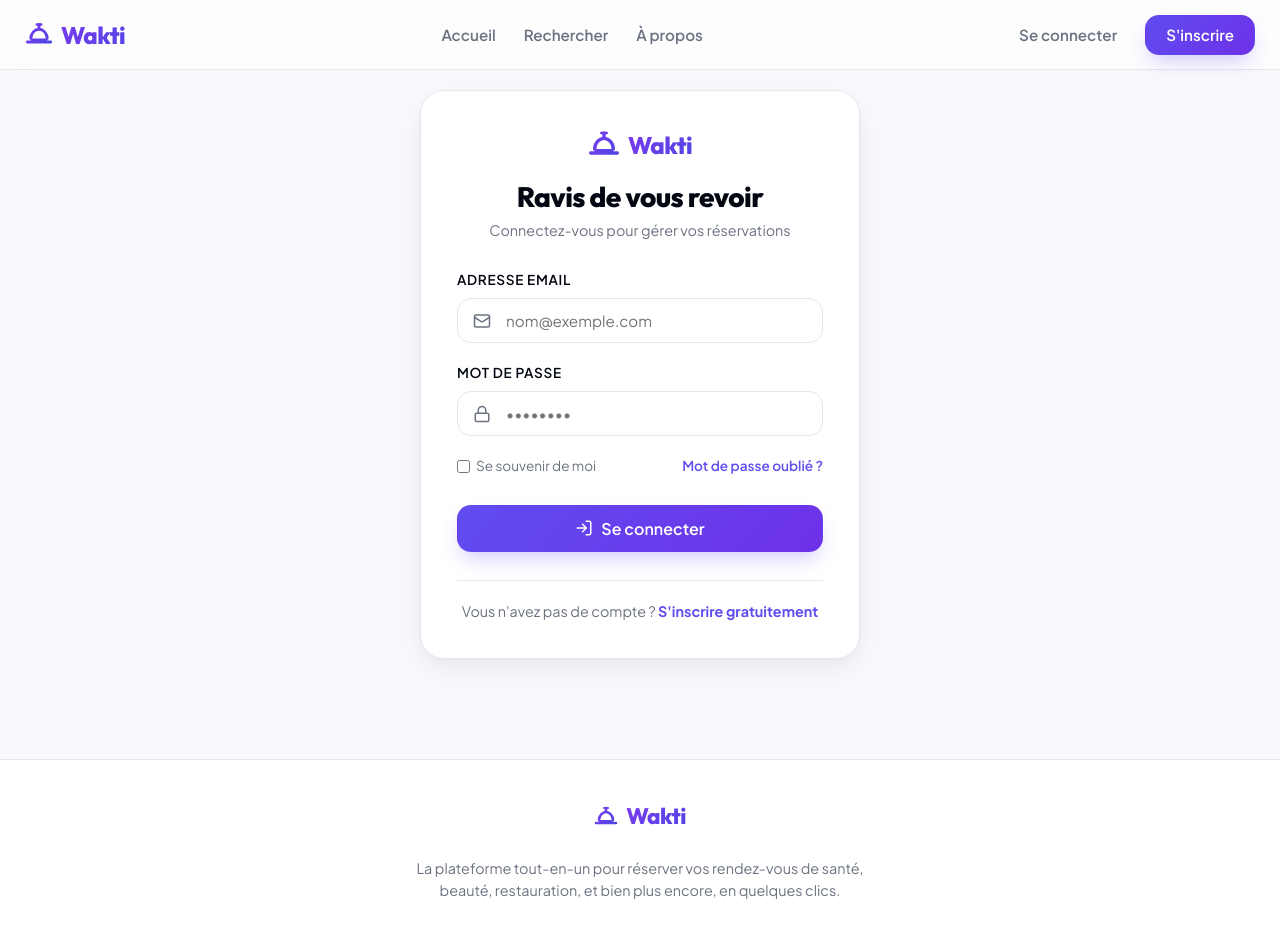
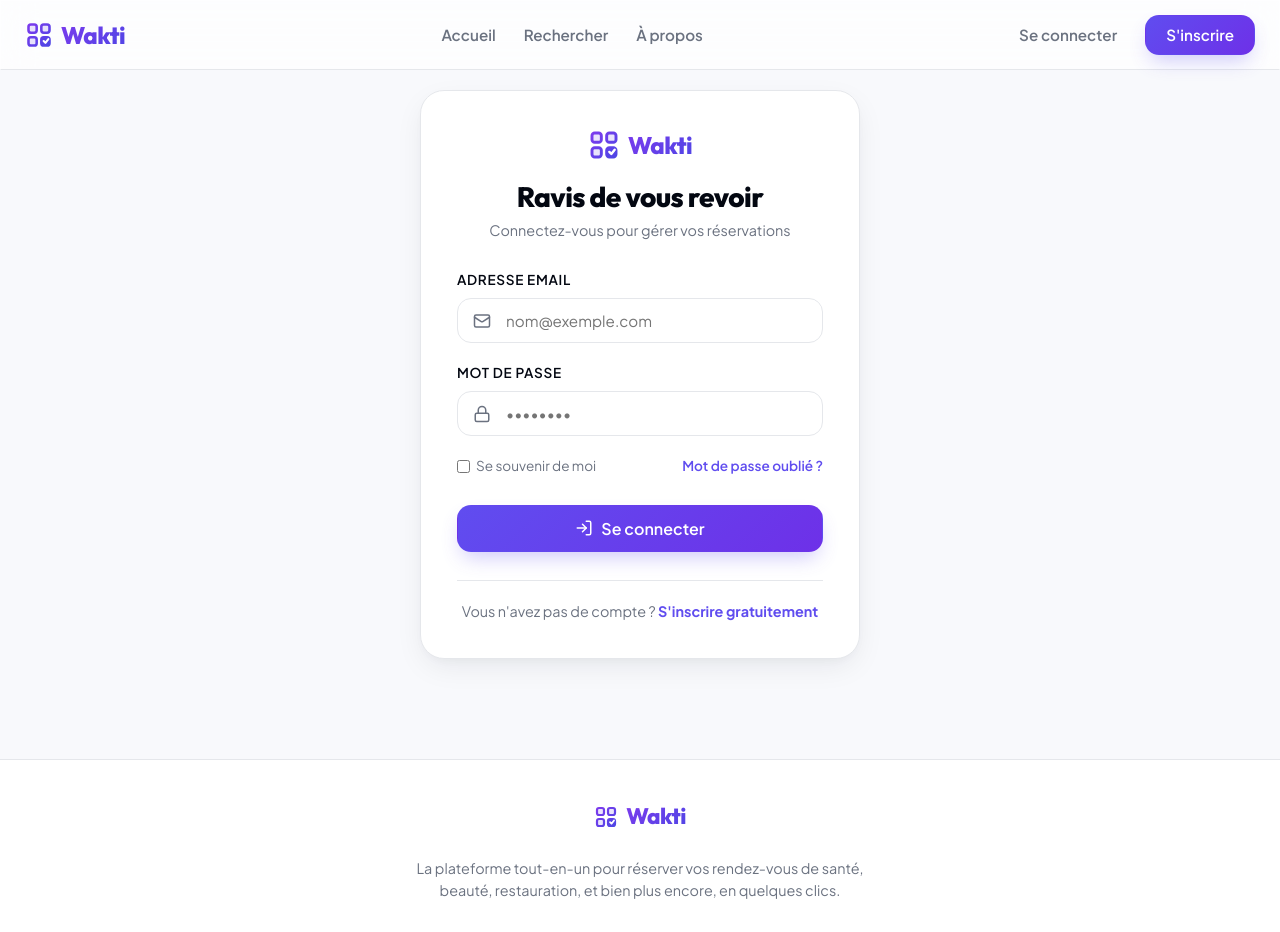
Before and after one commit to Nada-Touil/projet-9antra, a React (Vite) app in the folder Frontend/: page /login in a window 1280 px wide. Shown: the top 932 px of the page. Built offline with nearby package versions, Linux system fonts and the light colour scheme.

Commit message:
Replace logo with a clean 2x2 grid representing multiple categories and one selected slot with checkmark, next to the Wakti text

```diff
--- a/Frontend/src/components/Footer.jsx
+++ b/Frontend/src/components/Footer.jsx
@@ -7,13 +7,13 @@ const Footer = () => {
       <div className="footer-content">
         <div className="logo-container" style={{ justifyContent: 'center', marginBottom: '8px', gap: '8px' }}>
           <svg width="24" height="24" viewBox="0 0 24 24" fill="none" xmlns="http://www.w3.org/2000/svg" style={{ flexShrink: 0 }}>
-            <path d="M5 15C5 10.5 8.5 7 12 7C15.5 7 19 10.5 19 15" stroke="url(#logo-grad-footer)" strokeWidth="2.5" strokeLinecap="round" />
-            <path d="M12 3V7" stroke="url(#logo-grad-footer)" strokeWidth="2.5" strokeLinecap="round" />
-            <path d="M10 3H14" stroke="url(#logo-grad-footer)" strokeWidth="2" strokeLinecap="round" />
-            <path d="M2 18H22" stroke="url(#logo-grad-footer)" strokeWidth="2.5" strokeLinecap="round" />
-            <rect x="5" y="15" width="14" height="3" rx="1.5" fill="url(#logo-grad-footer)" />
+            <rect x="3" y="3" width="7" height="7" rx="2" fill="url(#logo-grad-footer)" fillOpacity="0.15" stroke="url(#logo-grad-footer)" strokeWidth="2.2" />
+            <rect x="14" y="3" width="7" height="7" rx="2" fill="url(#logo-grad-footer)" fillOpacity="0.15" stroke="url(#logo-grad-footer)" strokeWidth="2.2" />
+            <rect x="3" y="14" width="7" height="7" rx="2" fill="url(#logo-grad-footer)" fillOpacity="0.15" stroke="url(#logo-grad-footer)" strokeWidth="2.2" />
+            <rect x="14" y="14" width="7" height="7" rx="2" fill="url(#logo-grad-footer)" stroke="url(#logo-grad-footer)" strokeWidth="2.2" />
+            <path d="M16 17.2L17.5 18.7L20 15.5" stroke="#ffffff" strokeWidth="1.8" strokeLinecap="round" strokeLinejoin="round" />
             <defs>
-              <linearGradient id="logo-grad-footer" x1="2" y1="3" x2="22" y2="18" gradientUnits="userSpaceOnUse">
+              <linearGradient id="logo-grad-footer" x1="3" y1="3" x2="21" y2="21" gradientUnits="userSpaceOnUse">
                 <stop offset="0%" stopColor="#7c3aed" />
                 <stop offset="100%" stopColor="#4f46e5" />
               </linearGradient>
--- a/Frontend/src/components/Header.jsx
+++ b/Frontend/src/components/Header.jsx
@@ -24,13 +24,13 @@ const Header = () => {
     <header className="header glass">
       <div className="logo-container" onClick={() => navigate('/')} style={{ display: 'flex', alignItems: 'center', gap: '8px', cursor: 'pointer' }}>
         <svg width="28" height="28" viewBox="0 0 24 24" fill="none" xmlns="http://www.w3.org/2000/svg" style={{ flexShrink: 0 }}>
-          <path d="M5 15C5 10.5 8.5 7 12 7C15.5 7 19 10.5 19 15" stroke="url(#logo-grad-header)" strokeWidth="2.5" strokeLinecap="round" />
-          <path d="M12 3V7" stroke="url(#logo-grad-header)" strokeWidth="2.5" strokeLinecap="round" />
-          <path d="M10 3H14" stroke="url(#logo-grad-header)" strokeWidth="2" strokeLinecap="round" />
-          <path d="M2 18H22" stroke="url(#logo-grad-header)" strokeWidth="2.5" strokeLinecap="round" />
-          <rect x="5" y="15" width="14" height="3" rx="1.5" fill="url(#logo-grad-header)" />
+          <rect x="3" y="3" width="7" height="7" rx="2" fill="url(#logo-grad-header)" fillOpacity="0.15" stroke="url(#logo-grad-header)" strokeWidth="2.2" />
+          <rect x="14" y="3" width="7" height="7" rx="2" fill="url(#logo-grad-header)" fillOpacity="0.15" stroke="url(#logo-grad-header)" strokeWidth="2.2" />
+          <rect x="3" y="14" width="7" height="7" rx="2" fill="url(#logo-grad-header)" fillOpacity="0.15" stroke="url(#logo-grad-header)" strokeWidth="2.2" />
+          <rect x="14" y="14" width="7" height="7" rx="2" fill="url(#logo-grad-header)" stroke="url(#logo-grad-header)" strokeWidth="2.2" />
+          <path d="M16 17.2L17.5 18.7L20 15.5" stroke="#ffffff" strokeWidth="1.8" strokeLinecap="round" strokeLinejoin="round" />
           <defs>
-            <linearGradient id="logo-grad-header" x1="2" y1="3" x2="22" y2="18" gradientUnits="userSpaceOnUse">
+            <linearGradient id="logo-grad-header" x1="3" y1="3" x2="21" y2="21" gradientUnits="userSpaceOnUse">
               <stop offset="0%" stopColor="#7c3aed" />
               <stop offset="100%" stopColor="#4f46e5" />
             </linearGradient>
--- a/Frontend/src/pages/Login.jsx
+++ b/Frontend/src/pages/Login.jsx
@@ -50,13 +50,13 @@ const Login = () => {
         <div style={{ textAlign: 'center', marginBottom: '28px' }}>
           <div className="logo-container" style={{ justifyContent: 'center', marginBottom: '16px', gap: '8px' }}>
             <svg width="32" height="32" viewBox="0 0 24 24" fill="none" xmlns="http://www.w3.org/2000/svg" style={{ flexShrink: 0 }}>
-              <path d="M5 15C5 10.5 8.5 7 12 7C15.5 7 19 10.5 19 15" stroke="url(#logo-grad-login)" strokeWidth="2.5" strokeLinecap="round" />
-              <path d="M12 3V7" stroke="url(#logo-grad-login)" strokeWidth="2.5" strokeLinecap="round" />
-              <path d="M10 3H14" stroke="url(#logo-grad-login)" strokeWidth="2" strokeLinecap="round" />
-              <path d="M2 18H22" stroke="url(#logo-grad-login)" strokeWidth="2.5" strokeLinecap="round" />
-              <rect x="5" y="15" width="14" height="3" rx="1.5" fill="url(#logo-grad-login)" />
+              <rect x="3" y="3" width="7" height="7" rx="2" fill="url(#logo-grad-login)" fillOpacity="0.15" stroke="url(#logo-grad-login)" strokeWidth="2.2" />
+              <rect x="14" y="3" width="7" height="7" rx="2" fill="url(#logo-grad-login)" fillOpacity="0.15" stroke="url(#logo-grad-login)" strokeWidth="2.2" />
+              <rect x="3" y="14" width="7" height="7" rx="2" fill="url(#logo-grad-login)" fillOpacity="0.15" stroke="url(#logo-grad-login)" strokeWidth="2.2" />
+              <rect x="14" y="14" width="7" height="7" rx="2" fill="url(#logo-grad-login)" stroke="url(#logo-grad-login)" strokeWidth="2.2" />
+              <path d="M16 17.2L17.5 18.7L20 15.5" stroke="#ffffff" strokeWidth="1.8" strokeLinecap="round" strokeLinejoin="round" />
               <defs>
-                <linearGradient id="logo-grad-login" x1="2" y1="3" x2="22" y2="18" gradientUnits="userSpaceOnUse">
+                <linearGradient id="logo-grad-login" x1="3" y1="3" x2="21" y2="21" gradientUnits="userSpaceOnUse">
                   <stop offset="0%" stopColor="#7c3aed" />
                   <stop offset="100%" stopColor="#4f46e5" />
                 </linearGradient>
--- a/Frontend/src/pages/Register.jsx
+++ b/Frontend/src/pages/Register.jsx
@@ -113,13 +113,13 @@ const Register = () => {
             <div style={{ textAlign: 'center', marginBottom: '28px' }}>
               <div className="logo-container" style={{ justifyContent: 'center', marginBottom: '16px', gap: '8px' }}>
                 <svg width="32" height="32" viewBox="0 0 24 24" fill="none" xmlns="http://www.w3.org/2000/svg" style={{ flexShrink: 0 }}>
-                  <path d="M5 15C5 10.5 8.5 7 12 7C15.5 7 19 10.5 19 15" stroke="url(#logo-grad-reg)" strokeWidth="2.5" strokeLinecap="round" />
-                  <path d="M12 3V7" stroke="url(#logo-grad-reg)" strokeWidth="2.5" strokeLinecap="round" />
-                  <path d="M10 3H14" stroke="url(#logo-grad-reg)" strokeWidth="2" strokeLinecap="round" />
-                  <path d="M2 18H22" stroke="url(#logo-grad-reg)" strokeWidth="2.5" strokeLinecap="round" />
-                  <rect x="5" y="15" width="14" height="3" rx="1.5" fill="url(#logo-grad-reg)" />
+                  <rect x="3" y="3" width="7" height="7" rx="2" fill="url(#logo-grad-reg)" fillOpacity="0.15" stroke="url(#logo-grad-reg)" strokeWidth="2.2" />
+                  <rect x="14" y="3" width="7" height="7" rx="2" fill="url(#logo-grad-reg)" fillOpacity="0.15" stroke="url(#logo-grad-reg)" strokeWidth="2.2" />
+                  <rect x="3" y="14" width="7" height="7" rx="2" fill="url(#logo-grad-reg)" fillOpacity="0.15" stroke="url(#logo-grad-reg)" strokeWidth="2.2" />
+                  <rect x="14" y="14" width="7" height="7" rx="2" fill="url(#logo-grad-reg)" stroke="url(#logo-grad-reg)" strokeWidth="2.2" />
+                  <path d="M16 17.2L17.5 18.7L20 15.5" stroke="#ffffff" strokeWidth="1.8" strokeLinecap="round" strokeLinejoin="round" />
                   <defs>
-                    <linearGradient id="logo-grad-reg" x1="2" y1="3" x2="22" y2="18" gradientUnits="userSpaceOnUse">
+                    <linearGradient id="logo-grad-reg" x1="3" y1="3" x2="21" y2="21" gradientUnits="userSpaceOnUse">
                       <stop offset="0%" stopColor="#7c3aed" />
                       <stop offset="100%" stopColor="#4f46e5" />
                     </linearGradient>
```
